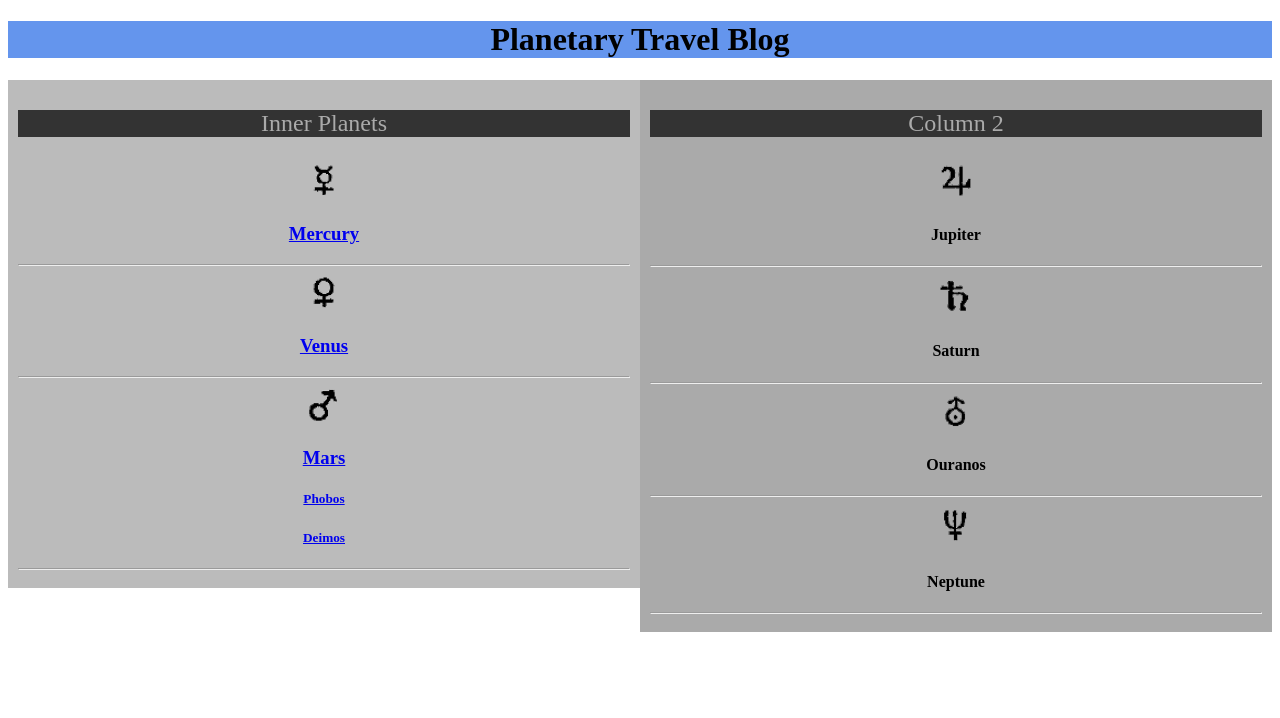
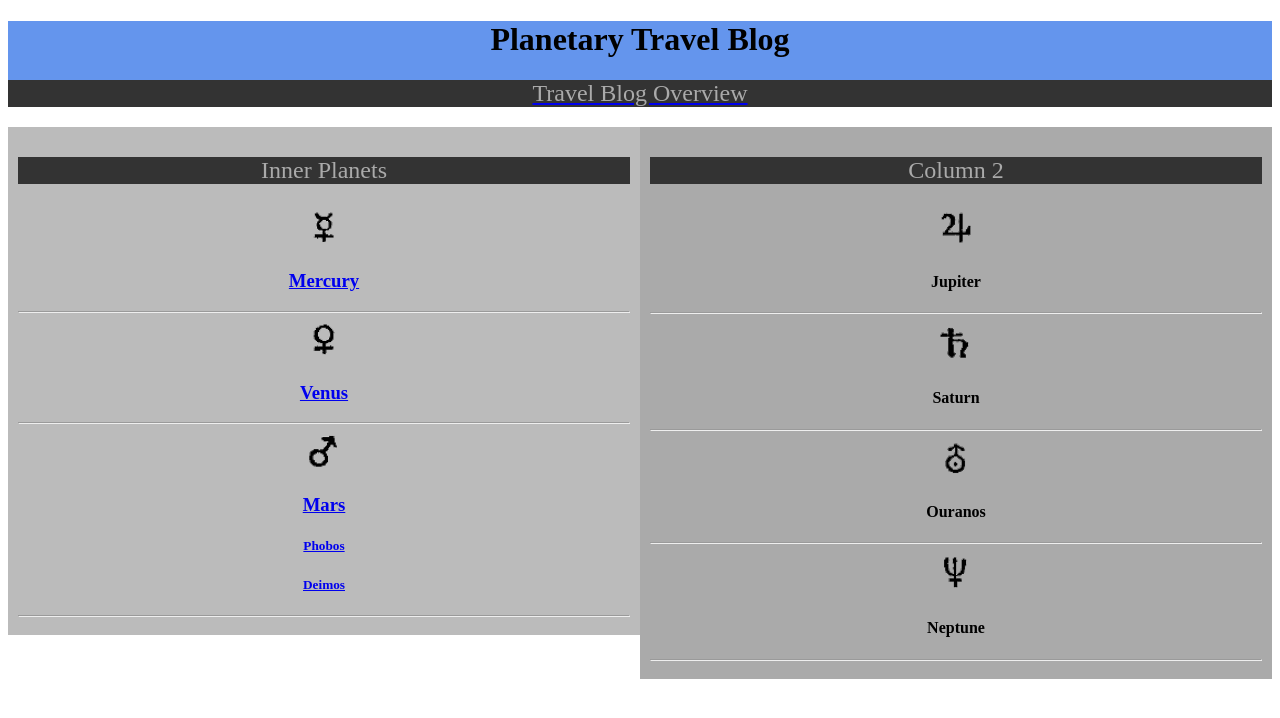
Before and after one commit to finbotic/web-design, a plain HTML site: page Assignment4/travelblog/index.html in a window 1280 px wide. Drawn offline with Linux system fonts and the light colour scheme.

Commit message:
index changed a bit

```diff
--- a/Assignment4/travelblog/index.html
+++ b/Assignment4/travelblog/index.html
@@ -54,6 +54,7 @@
     <body>
         <header>
             <h1>Planetary Travel Blog</h1>
+            <a href="main.html"><h2>Travel Blog Overview</h2></a>
         </header>
 
         <div class="row">
```
